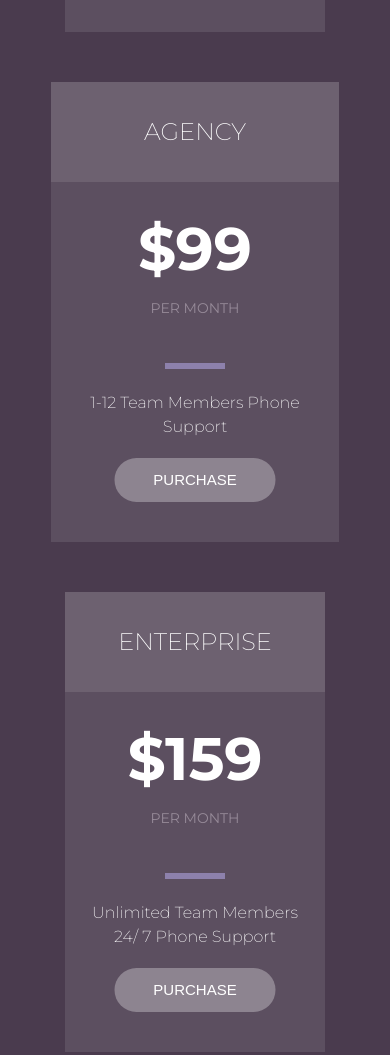
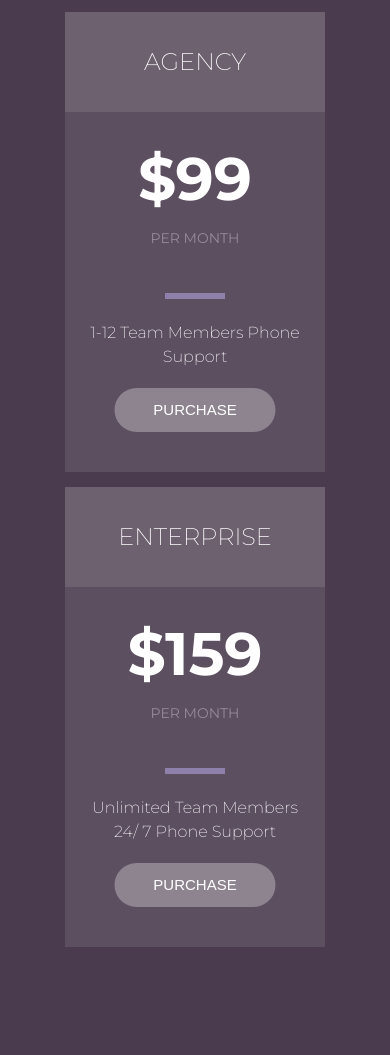
Before and after one commit to ditochilin/Forkio, a website: page index.html in a window 390 px wide. Shown: the part 6469-7524 px from the top of the page. Drawn offline with nearby package versions, Linux system fonts and the light colour scheme.

Commit message:
pricing hover row-gap

```diff
--- a/index.html
+++ b/index.html
@@ -342,13 +342,13 @@
 							<p class="gridf__item-desc">Professional License Email Support</p>
 							<button class="gridf__item-purchase">purchase</button>
 						</div>
-						<div class="gridf__item_highlight gridf__item">
-							<div class="gridf__item-title gridf__item_highlight-title">agency</div>
-							<div class="gridf__item-price gridf__item_highlight-price">$99</div>
+						<div class="gridf__item">
+							<div class="gridf__item-title">agency</div>
+							<div class="gridf__item-price">$99</div>
 							<div class="gridf__item-period">per month</div>
 							<hr class="gridf__item-line">
 							<p class="gridf__item-desc">1-12 Team Members Phone Support</p>
-							<button class="gridf__item-purchase gridf__item_highlight-purchase">purchase</button>
+							<button class="gridf__item-purchase">purchase</button>
 						</div>
 						<div class="gridf__item">
 							<div class="gridf__item-title">enterprise</div>
--- a/src/scss/pricing.scss
+++ b/src/scss/pricing.scss
@@ -118,6 +118,7 @@
   grid-template-columns: 1fr 1fr;
   grid-template-rows: 1fr 1fr;
   grid-column-gap: 15px;
+  grid-row-gap: 15px;
 }
 }
 
@@ -137,7 +138,7 @@
 
 .gridf {
   grid-template-columns: 1fr;
-  grid-row-gap: 50px;
+  //grid-row-gap: 10px;
   &__item{
    justify-self: center;
    width: 260px;
```
Also changed, not shown: dist/css/style.css, src/css/pricing.css, src/css/style.css.
